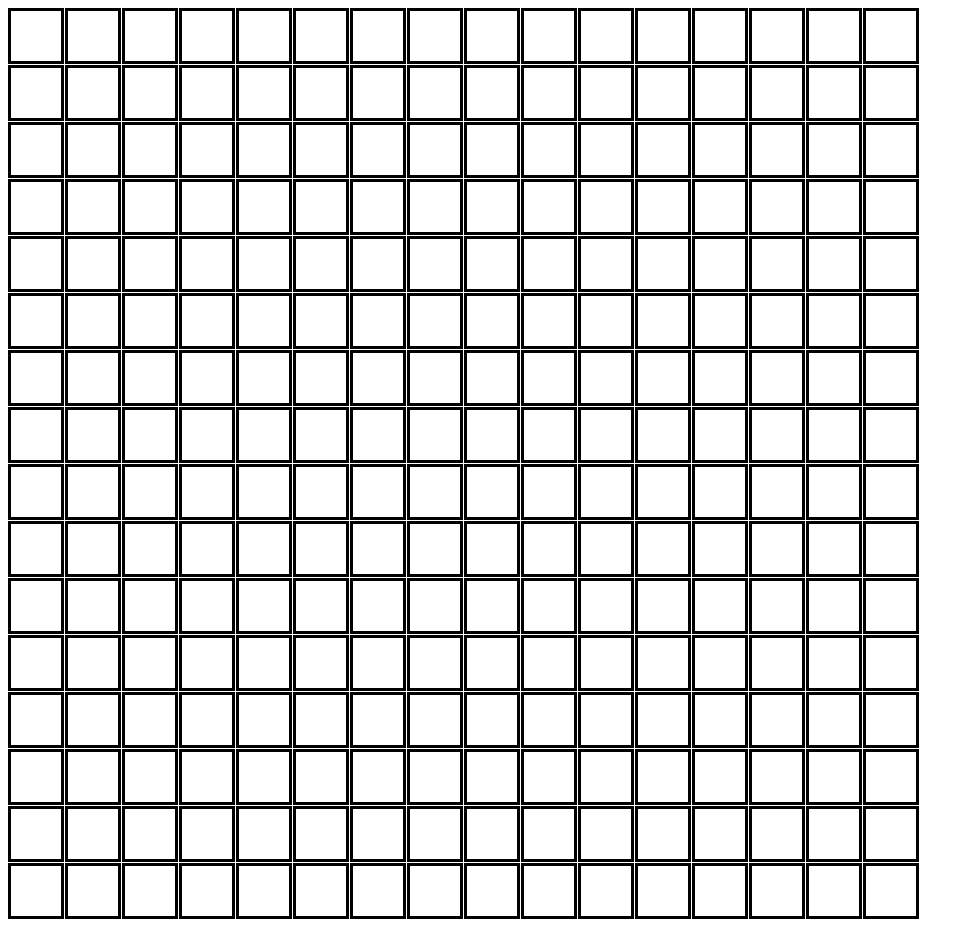
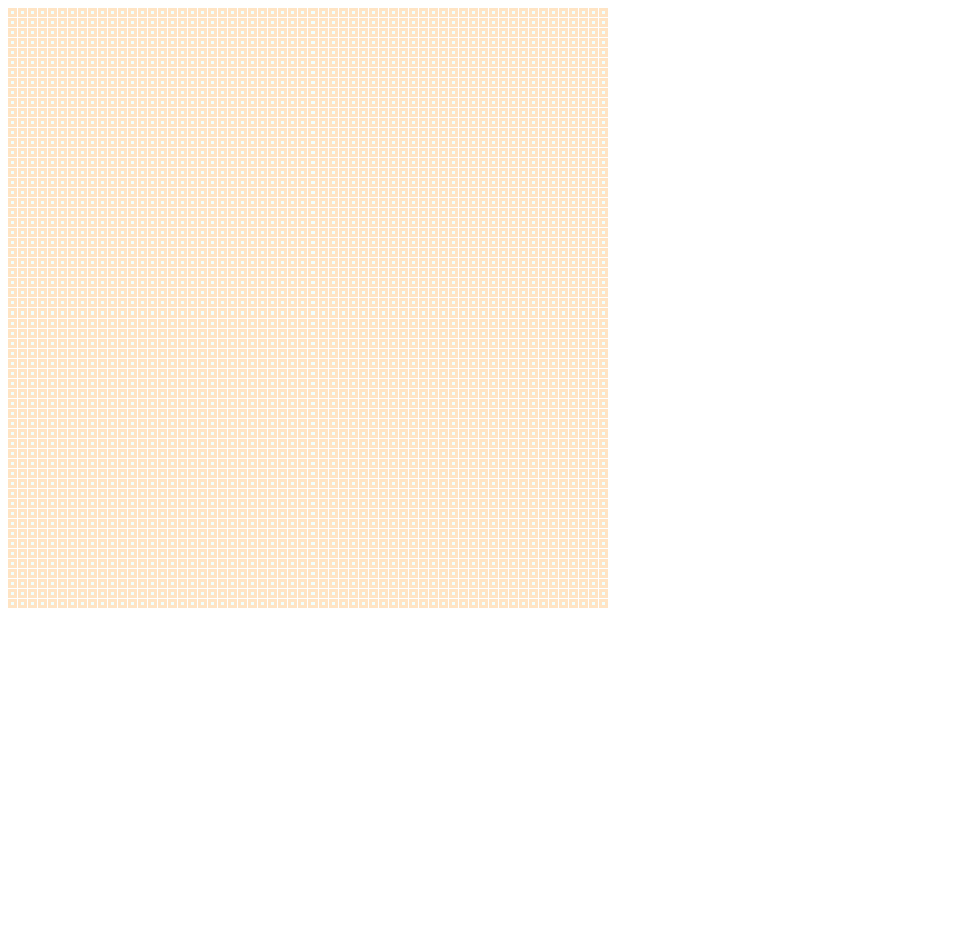
Before and after one commit to 20jmeyer/Etch-a-sketch, a plain HTML site: page index.html in a window 1280 px wide. Shown: the whole page, without its empty margins (0-974 px from the left). After the commit the page ends 800 px from the top, so only its background shows below. Drawn offline with Linux system fonts and the light colour scheme.

Commit message:
CSS grid and variable size

```diff
--- a/index.html
+++ b/index.html
@@ -9,7 +9,7 @@
 
 </head>
 <body>
-    <div class="container"></div>
+    <div id="container"></div>
     <script type="text/javascript" src="./scripts.js"></script>
 </body>
 </html>
--- a/scripts.js
+++ b/scripts.js
@@ -1,17 +1,17 @@
-const container = document.querySelector(".container");
 
-for (let i = 0; i < 16; i++) {
-    const row = document.createElement("div");
-    row.className = "row";
-    for (let j = 0; j < 16; j++) {
-        const square = document.createElement('div');
-        square.className = "square";
-        square.style.height = "50px";
-        square.style.width = "50px";
-        square.style.backgroundColor = "white";
-        square.style.borderColor = "black";
-        square.style.borderStyle = "solid";
-        row.appendChild(square);
+
+
+
+function makeGrid(size) {
+    const container = document.querySelector("#container");
+    container.style.gridTemplateColumns=`repeat(${size},1fr)`;
+    container.style.gridTemplateRows=`repeat(${size},1fr)`;
+
+    for (let i = 0; i < (size*size); i++) {
+        let cell = document.createElement("div");
+        container.appendChild(cell).className="grid-item";
     }
-    container.appendChild(row);
+
 }
+
+makeGrid(60);
--- a/style.css
+++ b/style.css
@@ -1,13 +1,15 @@
-.row{
-    display: flex;
-}
-.container{
-    display: flex;
-    flex-direction: column;
-    gap:1px;
+
+#container{
+    display: grid;
+    width:600px;
+    height:600px;
+
+
+    grid-gap: 1px;
 }
 
-.container div {
-    gap: 1px;
-
+.grid-item{
+    background-color: azure;
+    border-color: bisque;
+    border-style: solid;
 }
```
